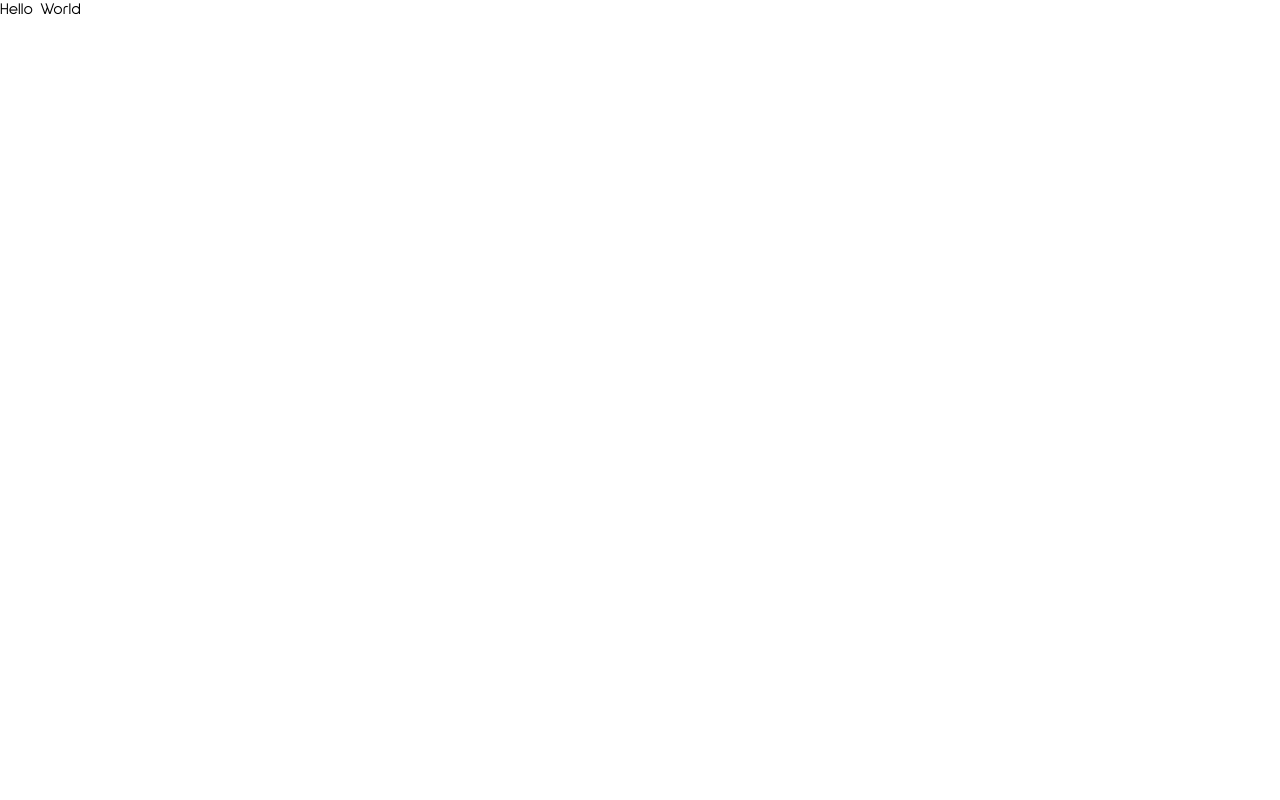
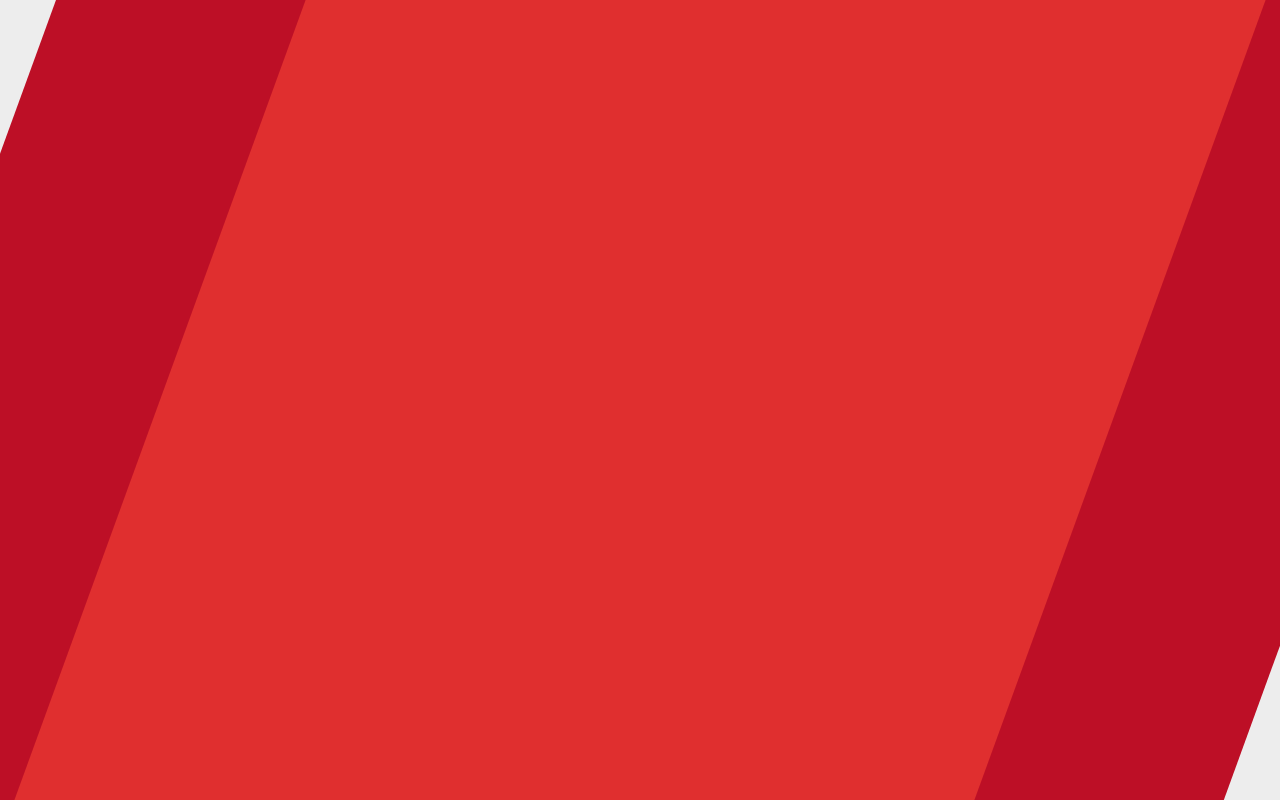
Before and after one commit to doczal/pkmn-make-a-team, a React app: page / in a window 1280 px wide. Built offline with nearby package versions, Linux system fonts and the light colour scheme; the HTML template or start-up script is replaced by a standard one.

Commit message:
Set up basic styling and style variables

```diff
--- a/src/components/App.jsx
+++ b/src/components/App.jsx
@@ -1,5 +1,45 @@
 import React from 'react';
+import Grid from './styles/Grid';
+import styled from 'styled-components';
+import {colors, mediaQueries} from './styles/styledVars';
 
-const App = () => <div>Hello World</div>;
+const StyledApp = styled.div`
+  width: 100%;
+  height: 100%;
+  background-color: ${colors.plain_00};
+  overflow: hidden;
+
+  .inner {
+    position: absolute;
+    height: 100%;
+    left: 50%;
+    transform: translateX(-50%) skew(-20deg);
+
+    &.first {
+      background: ${colors.red_00};
+      width: 130%;
+
+      @media ${mediaQueries.md} {
+        width: 114%;
+      }
+    }
+
+    &.second {
+      background: ${colors.red_01};
+      width: 80%;
+
+      @media ${mediaQueries.md} {
+        width: 75%;
+      }
+    }
+  }
+`;
+
+const App = () => (
+  <StyledApp>
+    <div className="inner first" />
+    <div className="inner second" />
+  </StyledApp>
+);
 
 export default App;
--- a/src/components/styles/GlobalStyle.jsx
+++ b/src/components/styles/GlobalStyle.jsx
@@ -1,8 +1,15 @@
-import { createGlobalStyle } from 'styled-components';
+import {createGlobalStyle} from 'styled-components';
 import SulphurPoint from 'assets/fonts/SulphurPoint-Regular.ttf';
 
 const GlobalStyle = createGlobalStyle`
+  html {
+    height: 100%;
+  }
   body {
+    min-height: 100%;
+    display: flex;
+    overflow: hidden;
+
     @font-face {
       font-family: 'Sulphur Point';
       src: url(${SulphurPoint}) format('truetype');
@@ -10,6 +17,11 @@ const GlobalStyle = createGlobalStyle`
     }
     font-family: 'Sulphur Point';
   }
+  #root {
+    position: relative;
+    width: 100%;
+    overflow: hidden;
+  }
 `;
 
 export default GlobalStyle;
--- /dev/null
+++ b/src/components/styles/Grid.jsx
@@ -0,0 +1,14 @@
+import React from 'react';
+import styled from 'styled-components';
+
+const Grid = styled.div`
+  display: grid;
+`;
+
+const Header = styled.header`
+  background: tomato;
+`;
+
+const Footer = styled.footer`
+  background: aquamarine;
+`;
--- /dev/null
+++ b/src/components/styles/styledVars.js
@@ -0,0 +1,15 @@
+export const colors = {
+  plain_00: '#ededed',
+  red_00: '#bd0f26',
+  red_01: '#e02f2f',
+};
+
+export const screenSize = {
+  md: '768px',
+  lg: '1200px',
+};
+
+export const mediaQueries = {
+  md: `(min-width: ${screenSize.md})`,
+  lg: `(min-width: ${screenSize.lg})`,
+};
```
